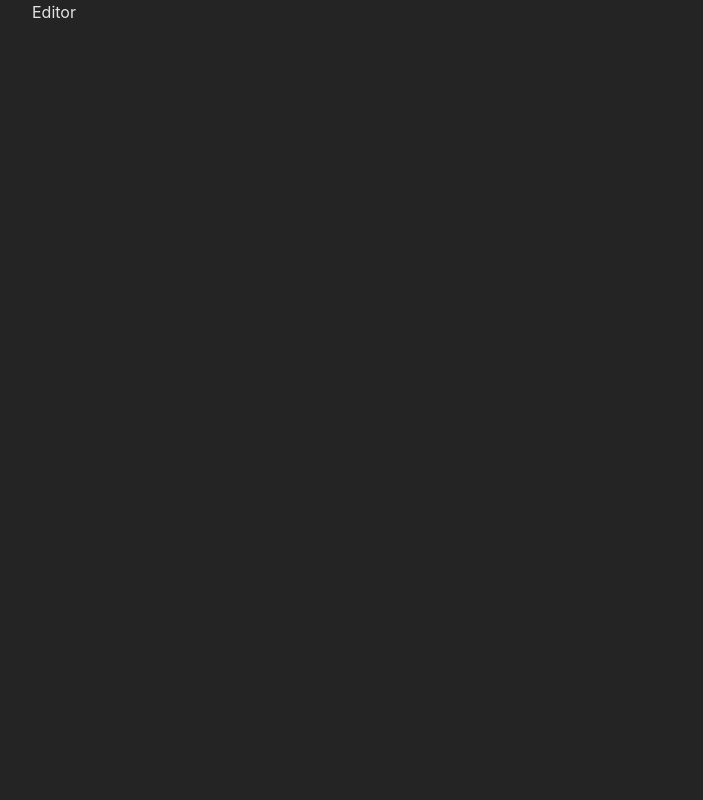
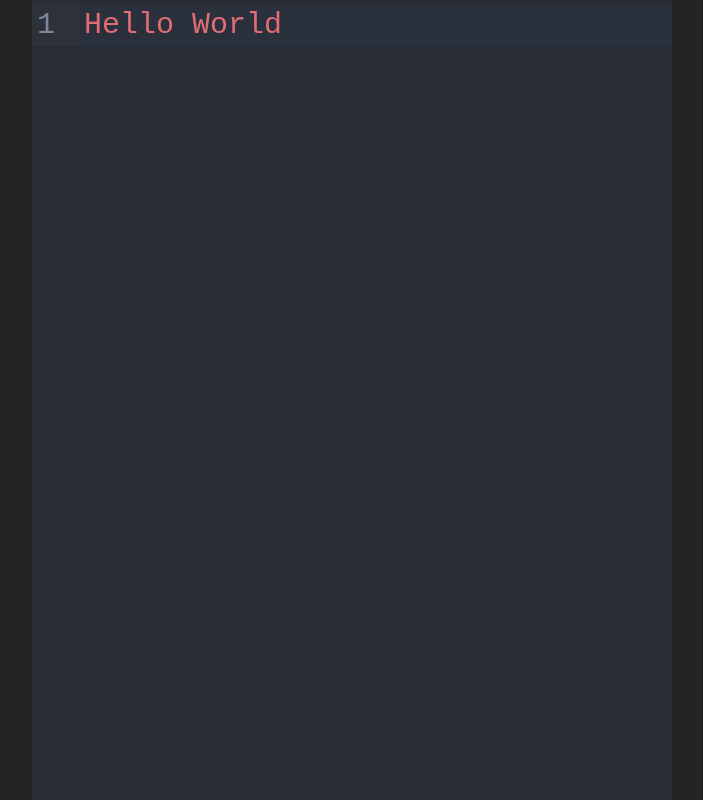
Before and after one commit to VaidyaHarshal/AI-Code-Reviewer, a React (Vite) app: page / in a window 1280 px wide. Shown: the whole page, without its empty margins (288-991 px from the left). Built offline with nearby package versions, Linux system fonts and the light colour scheme.

Commit message:
created Editor component

```diff
--- a/src/App.tsx
+++ b/src/App.tsx
@@ -1,8 +1,10 @@
+import Editor from "./components/Editor";
+
 function App() {
   return (
     <>
       <div className="flex h-full w-full items-center justify-center overflow-hidden">
-        <div className="h-full w-6/12 relative">Editor</div>
+        <Editor />
       </div>
     </>
   );
--- /dev/null
+++ b/src/components/Editor.tsx
@@ -0,0 +1,19 @@
+import CodeMirror from "@uiw/react-codemirror";
+import { javascript } from "@codemirror/lang-javascript";
+
+const Editor = () => {
+  return (
+    <div className="h-full w-6/12 relative">
+      <CodeMirror
+        minHeight="100vh"
+        value="Hello World"
+        onChange={() => {}}
+        theme="dark"
+        extensions={[javascript({ jsx: true })]}
+        style={{ fontSize: "30px" }}
+      />
+    </div>
+  );
+};
+
+export default Editor;
```
